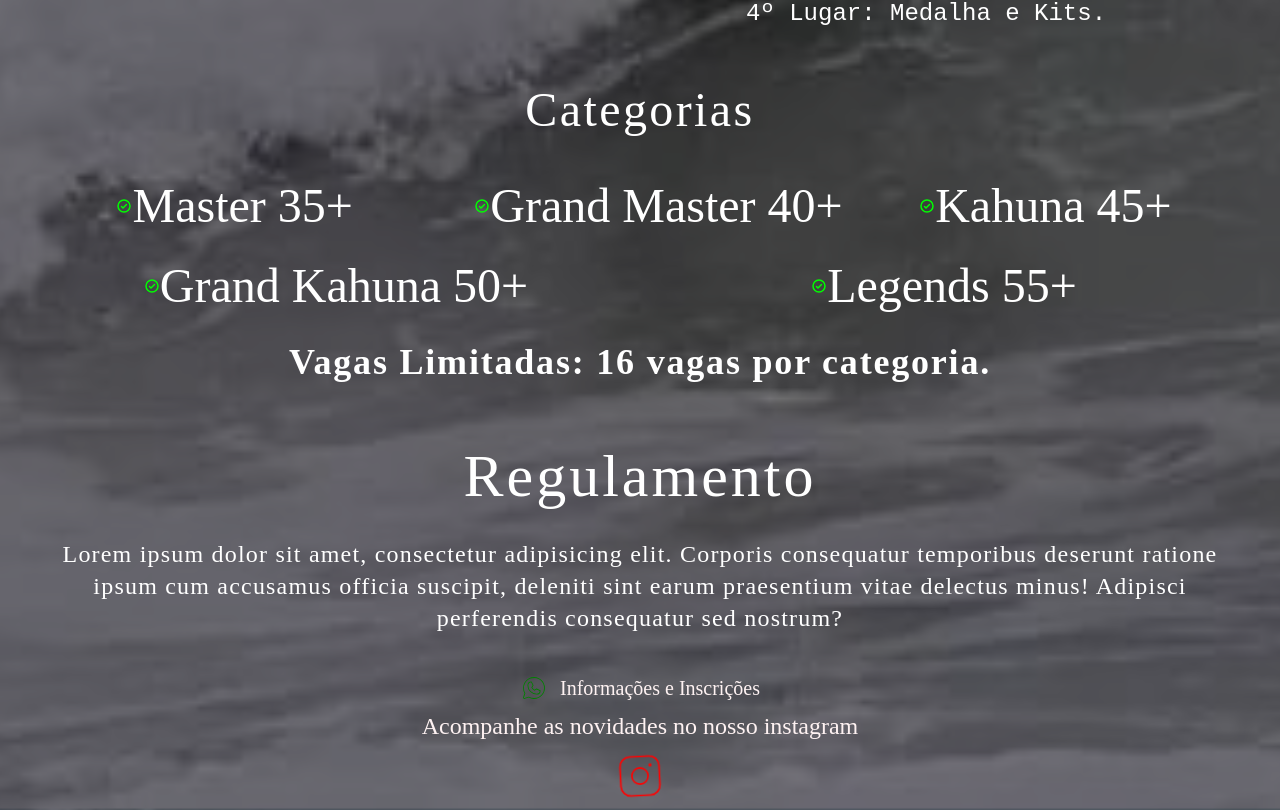
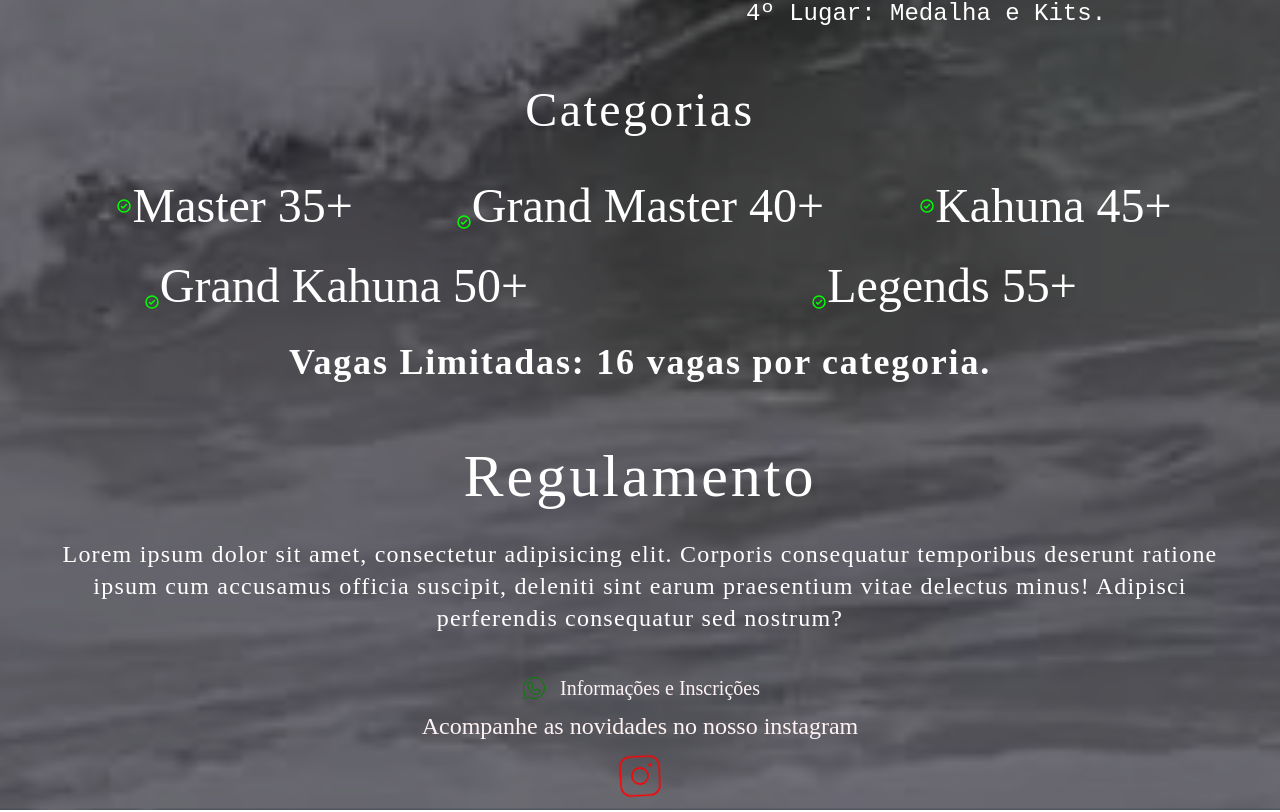
Before and after one commit to sauba/spa-ppsm, a Next.js app: page / in a window 1280 px wide. Shown: the part 1903-2715 px from the top of the page. Built offline with nearby package versions, Linux system fonts and the light colour scheme.

Commit message:
Update: Categorias v4

```diff
--- a/src/components/Categorias/index.tsx
+++ b/src/components/Categorias/index.tsx
@@ -22,16 +22,16 @@ export default function Categorias() {
       <div className="grid grid-cols-3 pt-12">
         <span className="flex justify-center items-center text-2xl xl:text-5xl">
           <CheckCircle size={16} weight="bold" color="lime" />Master 35+</span>
-        <span className="flex justify-end items-center text-2xl xl:text-5xl">
+        <span className="flex justify-center items-end text-2xl xl:text-5xl">
           <CheckCircle size={16} weight="bold" color="lime" />Grand Master 40+</span>
         <span className="flex justify-center items-center text-2xl xl:text-5xl">
           <CheckCircle size={16} weight="bold" color="lime" />Kahuna 45+</span>
       </div>
 
       <div className="grid grid-cols-2 py-8">
-        <span className="flex justify-center items-center text-2xl xl:text-5xl">
+        <span className="flex justify-center items-end text-2xl xl:text-5xl">
           <CheckCircle size={16} weight="bold" color="lime" />Grand Kahuna 50+</span>
-        <span className="flex justify-center items-center text-2xl xl:text-5xl">
+        <span className="flex justify-center items-end text-2xl xl:text-5xl">
           <CheckCircle size={16} weight="bold" color="lime" />Legends 55+</span>
       </div>
 
```
